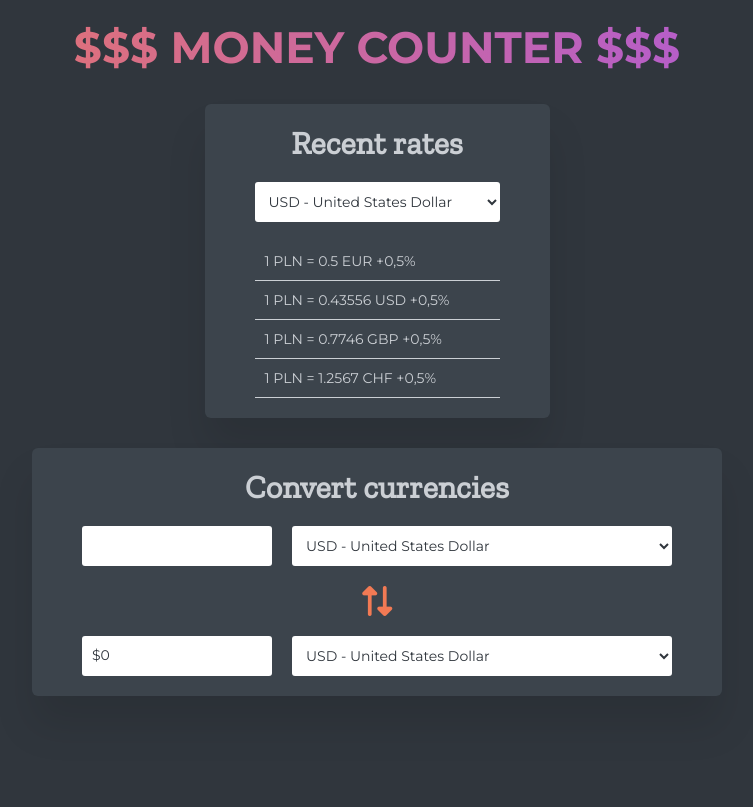
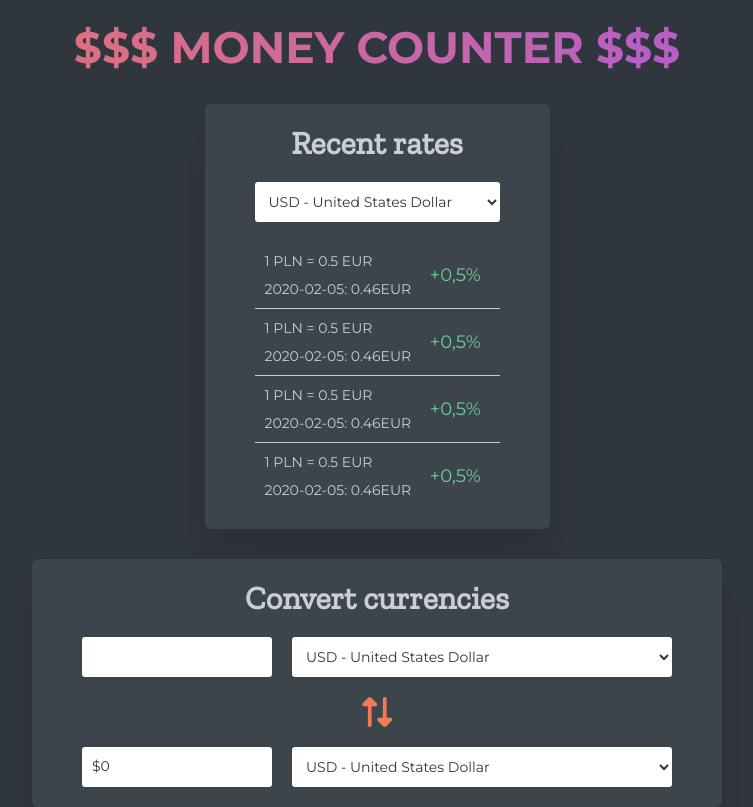
Before and after one commit to jakubfiglak/currency-converter, a website built with Parcel: page index.html in a window 1280 px wide. Shown: the whole page, without its empty margins (263-1016 px from the left). Built offline with nearby package versions, Linux system fonts and the light colour scheme; no server answers.

Commit message:
Adjust styling for rates element

```diff
--- a/index.html
+++ b/index.html
@@ -21,10 +21,26 @@
         <h2>Recent rates</h2>
         <select name="currency" id="currency" class="field"></select>
         <ul class="rates-list">
-          <li>1 PLN = 0.5 EUR <span>+0,5%</span></li>
-          <li>1 PLN = 0.43556 USD <span>+0,5%</span></li>
-          <li>1 PLN = 0.7746 GBP <span>+0,5%</span></li>
-          <li>1 PLN = 1.2567 CHF <span>+0,5%</span></li>
+          <li class="list-item eur">
+            <p class="today">1 PLN = 0.5 EUR</p class="today">
+            <p class="diff plus">+0,5%</p>
+            <p class="yesterday">2020-02-05: 0.46EUR</p class="yesterday">
+          </li>
+          <li class="list-item usd">
+            <p class="today">1 PLN = 0.5 EUR</p>
+            <p class="diff plus">+0,5%</p>
+            <p class="yesterday">2020-02-05: 0.46EUR</p>
+          </li>
+          <li class="list-item gbp">
+            <p class="today">1 PLN = 0.5 EUR</p>
+            <p class="diff plus">+0,5%</p>
+            <p class="yesterday">2020-02-05: 0.46EUR</p>
+          </li>
+          <li class="list-item chf">
+            <p class="today">1 PLN = 0.5 EUR</p>
+            <p class="diff plus">+0,5%</p>
+            <p class="yesterday">2020-02-05: 0.46EUR</p>
+          </li>
         </ul>
       </div>
       <div class="content">
--- a/scss/main.scss
+++ b/scss/main.scss
@@ -25,9 +25,36 @@
     font-size: 1.4rem;
     list-style: none;
 
-    li {
+    .list-item {
+      display: grid;
+      grid-template-areas:
+        'today diff'
+        'yesterday diff';
+      grid-gap: 1rem;
+      align-items: center;
       padding: 1rem;
-      border-bottom: 1px solid $light-gray;
+      border-block-end: 1px solid $light-gray;
+
+      &:last-child {
+        border: none;
+      }
+
+      .today {
+        grid-area: today;
+      }
+
+      .diff {
+        grid-area: diff;
+        font-size: 1.8rem;
+      }
+
+      .plus {
+        color: $tertiary-color;
+      }
+
+      .yesterday {
+        grid-area: yesterday;
+      }
     }
   }
 }
```
Also changed, not shown: dist/index.html, 4 other files.
